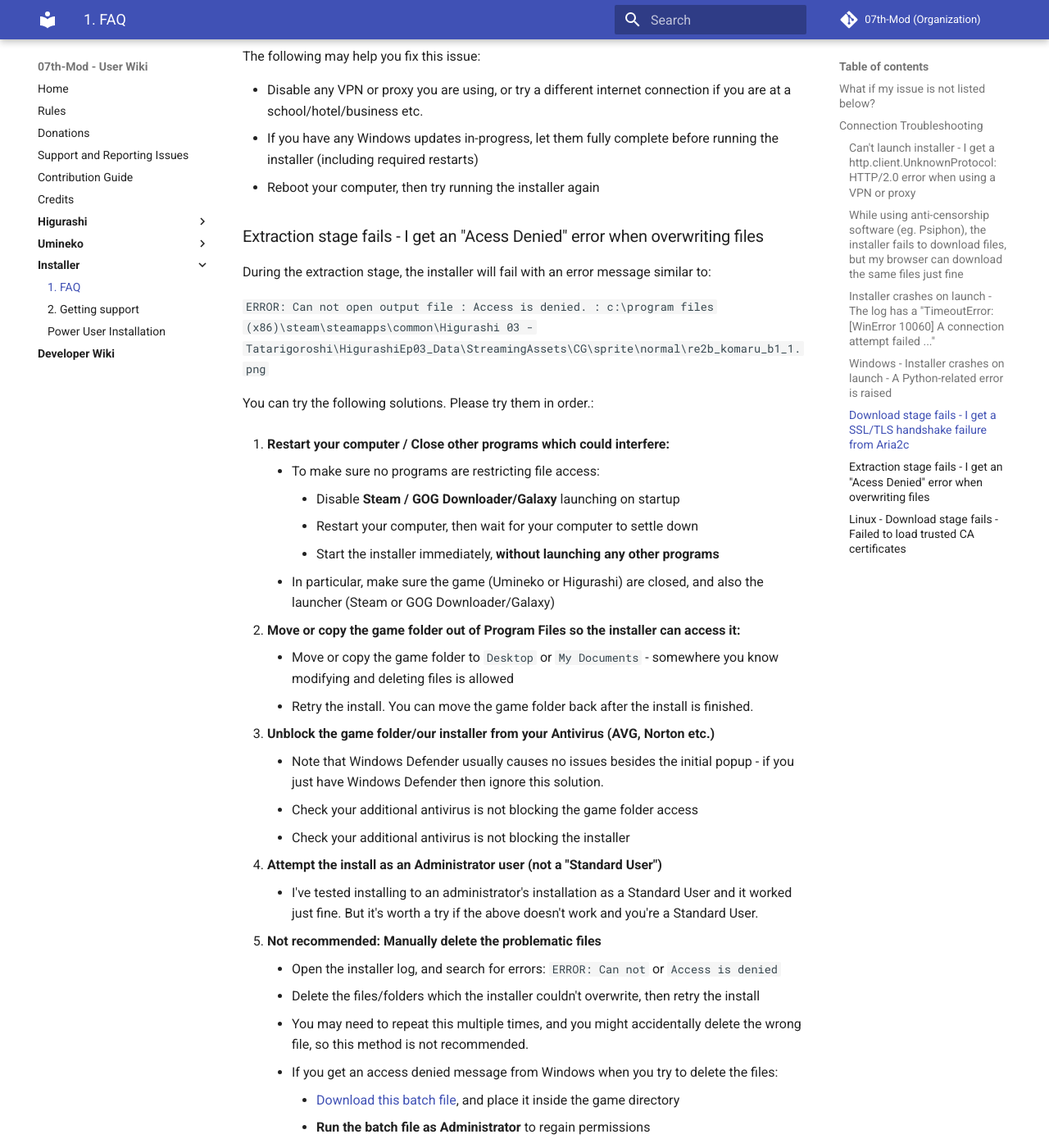
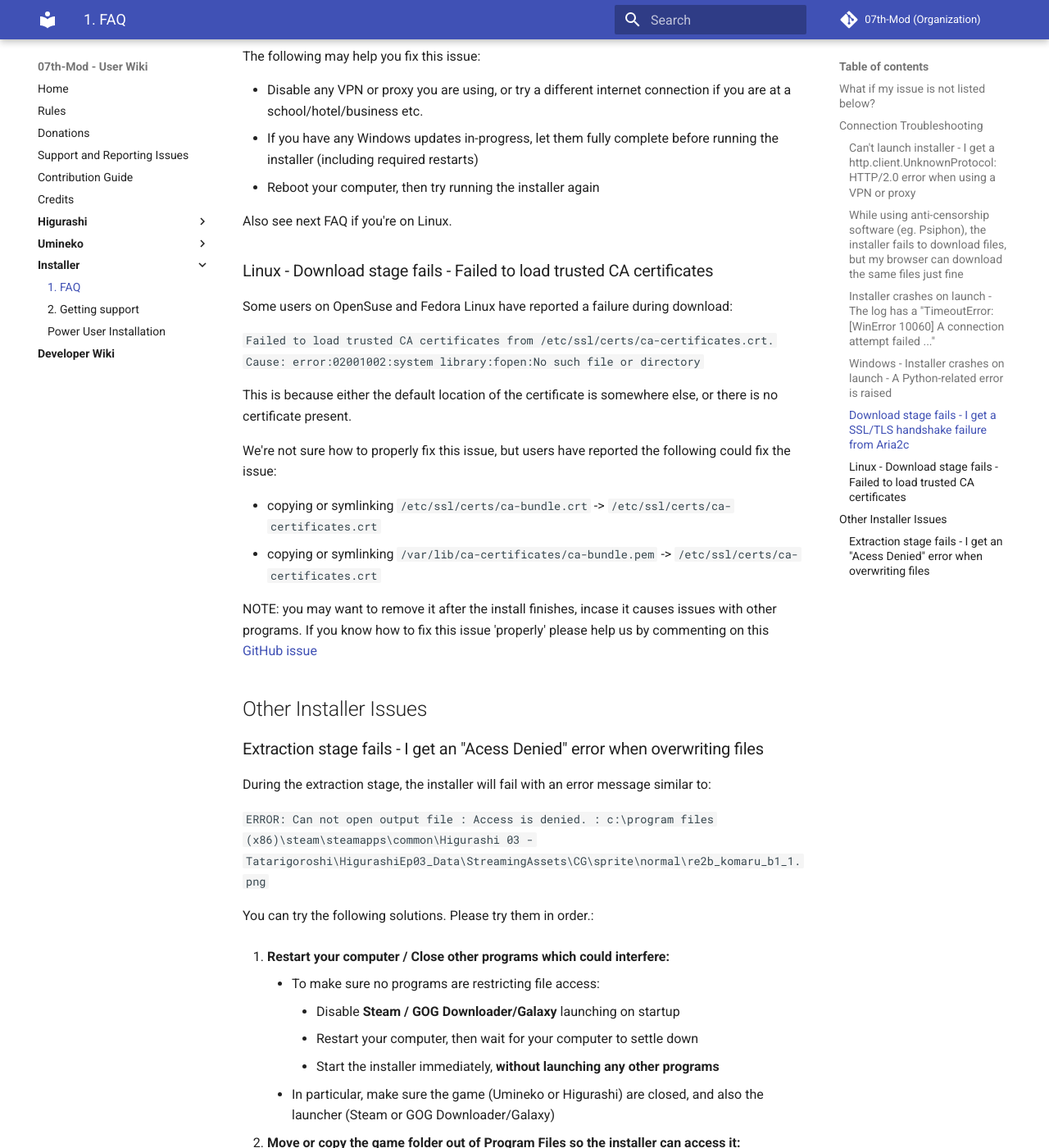
Before and after one commit to 07th-mod/wiki, an MkDocs documentation site: the page built from docs/Installer/faq.md, in a window 1280 px wide and 1400 px high, scrolled down 2109 px. Shown: the whole window at 82% size. Built offline with MkDocs 1.6.1 and Material for MkDocs 9.7.7, drawn with Linux system fonts in a browser that asks for light colours; some of the changed text lies outside the part shown.

```diff
--- a/docs/Installer/faq.md
+++ b/docs/Installer/faq.md
@@ -65,6 +65,25 @@ The following may help you fix this issue:
 - If you have any Windows updates in-progress, let them fully complete before running the installer (including required restarts)
 - Reboot your computer, then try running the installer again
 
+Also see next FAQ if you're on Linux.
+
+### Linux - Download stage fails - Failed to load trusted CA certificates
+
+Some users on OpenSuse and Fedora Linux have reported a failure during download:
+
+`Failed to load trusted CA certificates from /etc/ssl/certs/ca-certificates.crt. Cause: error:02001002:system library:fopen:No such file or directory`
+
+This is because either the default location of the certificate is somewhere else, or there is no certificate present.
+
+We're not sure how to properly fix this issue, but users have reported the following could fix the issue:
+
+- copying or symlinking `/etc/ssl/certs/ca-bundle.crt` -> `/etc/ssl/certs/ca-certificates.crt`
+- copying or symlinking `/var/lib/ca-certificates/ca-bundle.pem` -> `/etc/ssl/certs/ca-certificates.crt`
+
+NOTE: you may want to remove it after the install finishes, incase it causes issues with other programs. If you know how to fix this issue 'properly' please help us by commenting on this [GitHub issue](https://github.com/07th-mod/python-patcher/issues/80)
+
+## Other Installer Issues
+
 ### Extraction stage fails - I get an "Acess Denied" error when overwriting files
 
 During the extraction stage, the installer will fail with an error message similar to:
```
Also changed, not shown: other parts of docs/Installer/faq.md (+0 -10 lines), docs/Higurashi/support.md (+1 -1 lines).
